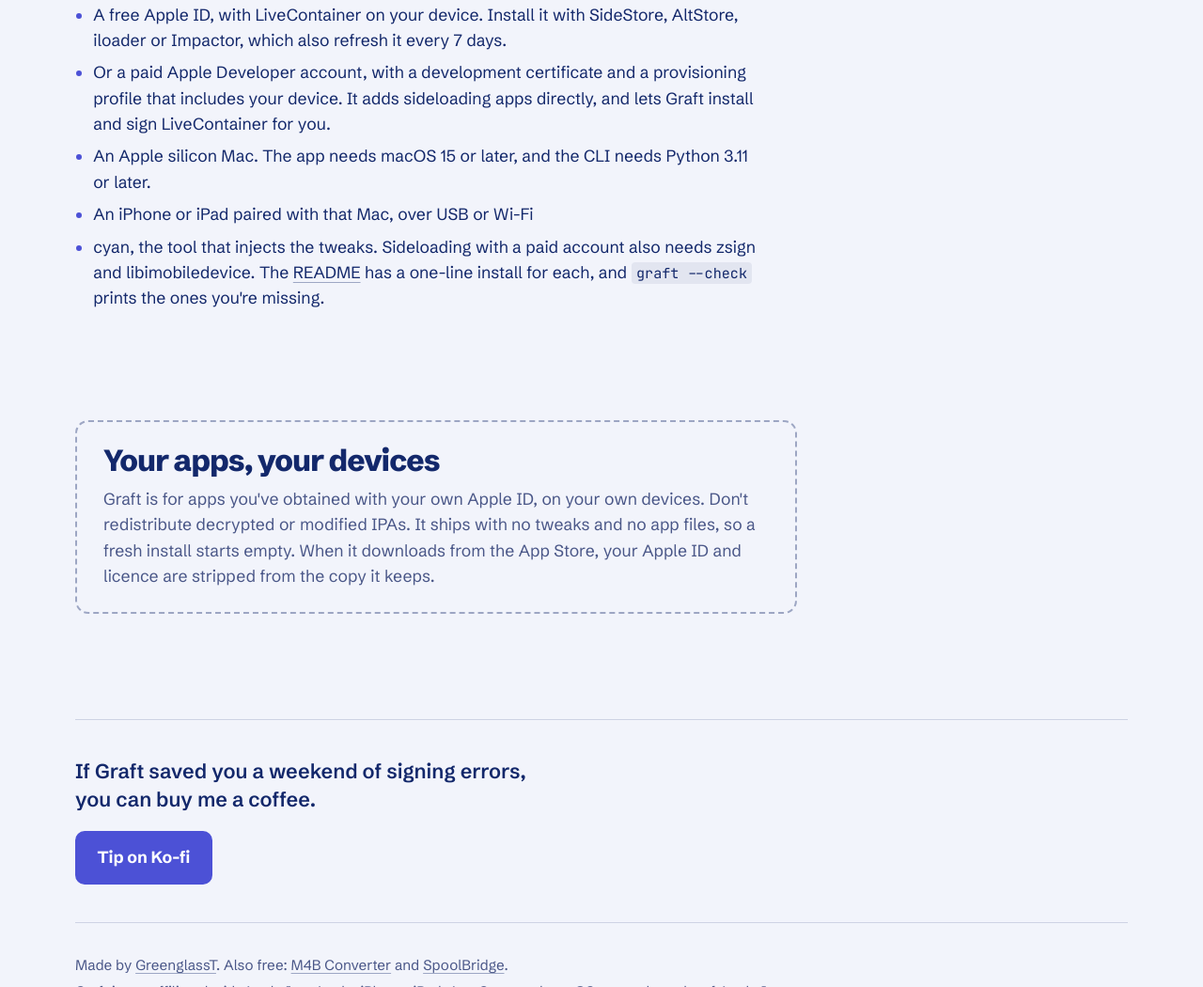
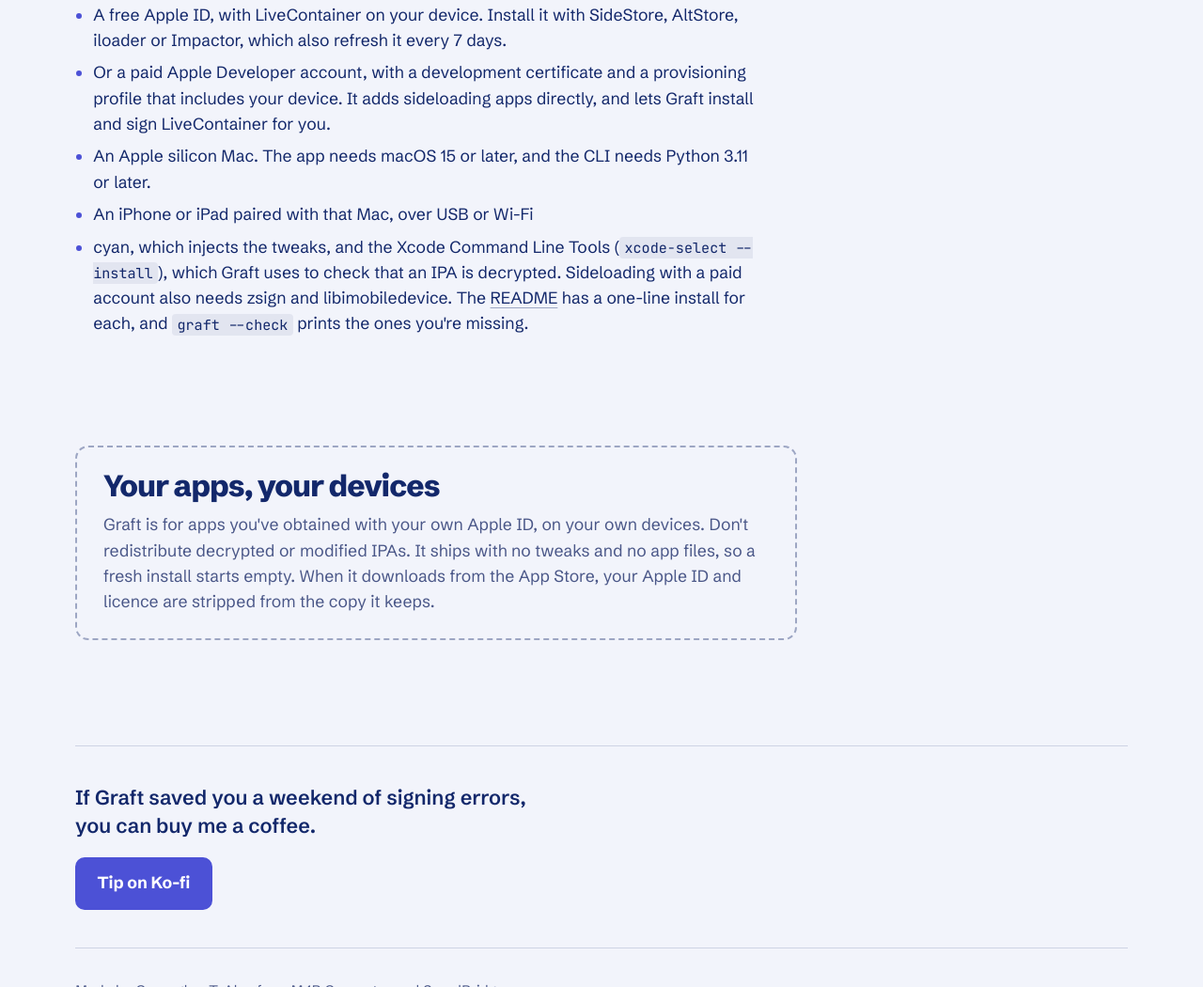
Before and after one commit to GreenglassT/Graft, a plain HTML site: page index.html in a window 1280 px wide. Shown: the part 3367-4417 px from the top of the page at 94% size. Drawn offline with Linux system fonts and the light colour scheme.

Commit message:
Requirements: free mode also needs the Xcode Command Line Tools
graft --check requires otool in both modes for the decryption check.

Co-Authored-By: Claude Opus 5.5 <noreply@anthropic.com>
Claude-Session: https://claude.ai/code/session_0116r7PiDiceMG82xZd71Fkq

```diff
--- a/index.html
+++ b/index.html
@@ -122,7 +122,7 @@
           <li>Or a paid Apple Developer account, with a development certificate and a provisioning profile that includes your device. It adds sideloading apps directly, and lets Graft install and sign LiveContainer for you.</li>
           <li>An Apple silicon Mac. The app needs macOS 15 or later, and the CLI needs Python 3.11 or later.</li>
           <li>An iPhone or iPad paired with that Mac, over USB or Wi-Fi</li>
-          <li>cyan, the tool that injects the tweaks. Sideloading with a paid account also needs zsign and libimobiledevice. The <a href="https://github.com/GreenglassT/Graft#requirements">README</a> has a one-line install for each, and <code>graft --check</code> prints the ones you're missing.</li>
+          <li>cyan, which injects the tweaks, and the Xcode Command Line Tools (<code>xcode-select --install</code>), which Graft uses to check that an IPA is decrypted. Sideloading with a paid account also needs zsign and libimobiledevice. The <a href="https://github.com/GreenglassT/Graft#requirements">README</a> has a one-line install for each, and <code>graft --check</code> prints the ones you're missing.</li>
         </ul>
       </section>
 
```
